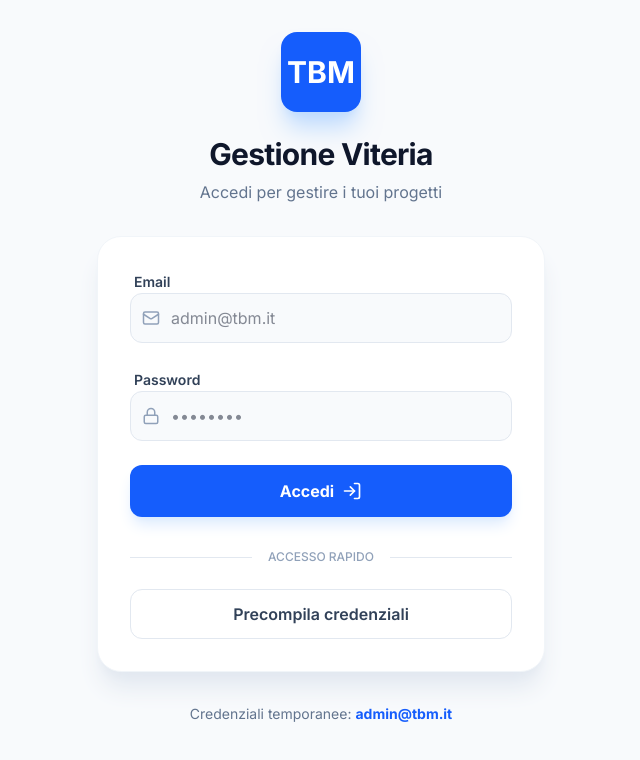
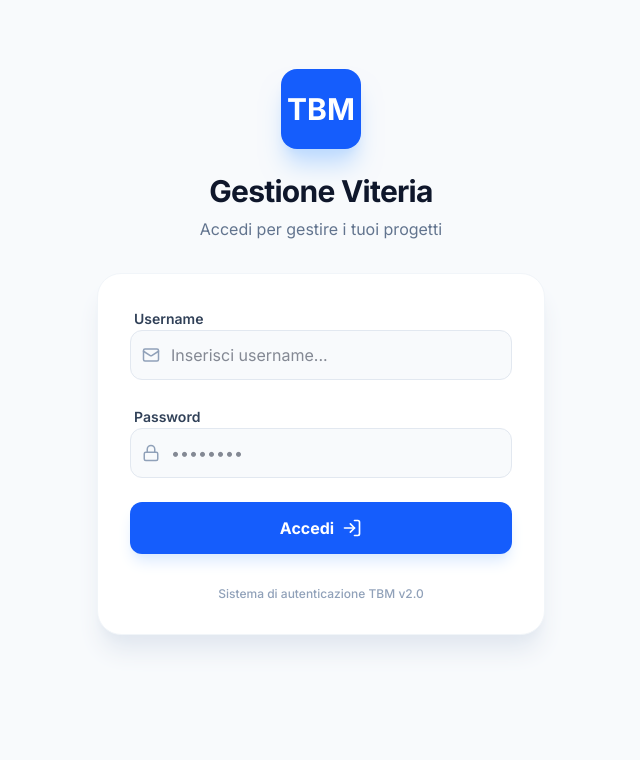
Before and after one commit to marco-calabri/tbm-gestione-viteria, a React (Vite) app: page /#/login in a window 1280 px wide. Shown: the top 760 px of the page, without its empty margins (319-959 px from the left). Built offline with nearby package versions, Linux system fonts and the light colour scheme.

Commit message:
feat: multi-user auth for Marco Federico and Stefano

```diff
--- a/App.tsx
+++ b/App.tsx
@@ -12,7 +12,7 @@ import { UserProfile, UserRole } from './types';
 // Simple Auth Context to manage state
 interface AuthContextType {
   user: UserProfile | null;
-  login: (email: string, pass: string) => Promise<void>;
+  login: (username: string, pass: string) => Promise<void>;
   logout: () => void;
   isLoading: boolean;
 }
@@ -30,7 +30,10 @@ const ProtectedRoute = ({ children, role }: { children: React.ReactNode, role?:
 
   if (isLoading) return <div className="h-screen flex items-center justify-center">Caricamento...</div>;
   if (!user) return <Navigate to="/login" />;
-  if (role && user.role !== role) return <Navigate to="/" />;
+
+  // Se l'utente è un USER semplice, non può accedere ad altre sezioni oltre al configuratore
+  // Se prova ad andare sulla dashboard (/) o altrove, lo mandiamo al configuratore
+  if (user.role === UserRole.USER && role === UserRole.ADMIN) return <Navigate to="/configurator" />;
 
   return <>{children}</>;
 };
@@ -40,7 +43,6 @@ const App: React.FC = () => {
   const [isLoading, setIsLoading] = useState(true);
 
   useEffect(() => {
-    // Mocking Firebase Auth Check
     const stored = localStorage.getItem('tbm_user');
     if (stored) {
       setUser(JSON.parse(stored));
@@ -48,19 +50,29 @@ const App: React.FC = () => {
     setIsLoading(false);
   }, []);
 
-  const login = async (email: string, pass: string) => {
-    // Per il momento: validazione fissa su admin@tbm.it
-    if (email === 'admin@tbm.it' && pass === 'admin@tbm.it') {
-      const mockUser: UserProfile = {
-        uid: 'admin-123',
-        email,
-        displayName: 'Amministratore',
-        role: UserRole.ADMIN
-      };
-      localStorage.setItem('tbm_user', JSON.stringify(mockUser));
-      setUser(mockUser);
-    } else {
-      throw new Error("Credenziali non valide. Usa 'admin@tbm.it' per entrambi i campi.");
+  const login = async (username: string, pass: string) => {
+    try {
+      const response = await fetch('./Database/Utenti.json');
+      const utenti = await response.json();
+
+      const foundUser = utenti.find((u: any) =>
+        u.username.toLowerCase() === username.toLowerCase() && u.password === pass
+      );
+
+      if (foundUser) {
+        const profile: UserProfile = {
+          uid: foundUser.username.toLowerCase(),
+          email: `${foundUser.username.toLowerCase()}@tbm.it`,
+          displayName: foundUser.displayName,
+          role: foundUser.role as UserRole
+        };
+        localStorage.setItem('tbm_user', JSON.stringify(profile));
+        setUser(profile);
+      } else {
+        throw new Error("Credenziali non valide.");
+      }
+    } catch (err) {
+      throw new Error(err instanceof Error ? err.message : "Errore durante il login.");
     }
   };
 
@@ -76,10 +88,10 @@ const App: React.FC = () => {
           {user && <Navbar />}
           <main className="flex-grow container mx-auto px-4 py-8">
             <Routes>
-              <Route path="/login" element={user ? <Navigate to="/" /> : <Login />} />
-              <Route path="/" element={<ProtectedRoute><Dashboard /></ProtectedRoute>} />
+              <Route path="/login" element={user ? <Navigate to={user.role === UserRole.ADMIN ? "/" : "/configurator"} /> : <Login />} />
+              <Route path="/" element={<ProtectedRoute role={UserRole.ADMIN}><Dashboard /></ProtectedRoute>} />
               <Route path="/configurator" element={<ProtectedRoute><Configurator /></ProtectedRoute>} />
-              <Route path="/history" element={<ProtectedRoute><History /></ProtectedRoute>} />
+              <Route path="/history" element={<ProtectedRoute role={UserRole.ADMIN}><History /></ProtectedRoute>} />
               <Route path="/admin" element={<ProtectedRoute role={UserRole.ADMIN}><AdminPanel /></ProtectedRoute>} />
               <Route path="*" element={<Navigate to="/" />} />
             </Routes>
--- a/components/Navbar.tsx
+++ b/components/Navbar.tsx
@@ -10,14 +10,19 @@ export const Navbar: React.FC = () => {
   const location = useLocation();
   const [isMenuOpen, setIsMenuOpen] = useState(false);
 
-  const navLinks = [
-    { path: '/', label: 'Dashboard', icon: <LayoutDashboard size={20} /> },
-    { path: '/configurator', label: 'Nuovo Calcolo', icon: <Settings2 size={20} /> },
-    { path: '/history', label: 'Storico', icon: <History size={20} /> },
-  ];
+  const navLinks = [];
 
   if (user?.role === UserRole.ADMIN) {
-    navLinks.push({ path: '/admin', label: 'Admin', icon: <ShieldAlert size={20} /> });
+    navLinks.push(
+      { path: '/', label: 'Dashboard', icon: <LayoutDashboard size={20} /> },
+      { path: '/configurator', label: 'Nuovo Calcolo', icon: <Settings2 size={20} /> },
+      { path: '/history', label: 'Storico', icon: <History size={20} /> },
+      { path: '/admin', label: 'Admin', icon: <ShieldAlert size={20} /> }
+    );
+  } else {
+    navLinks.push(
+      { path: '/configurator', label: 'Elaborazione Progetto', icon: <Settings2 size={20} /> }
+    );
   }
 
   const isActive = (path: string) => location.pathname === path;
@@ -27,7 +32,7 @@ export const Navbar: React.FC = () => {
       <div className="container mx-auto px-4">
         <div className="flex justify-between items-center h-16">
           <div className="flex items-center gap-8">
-            <Link to="/" className="text-xl font-bold text-blue-600 tracking-tight flex items-center gap-2">
+            <Link to={user?.role === UserRole.ADMIN ? "/" : "/configurator"} className="text-xl font-bold text-blue-600 tracking-tight flex items-center gap-2">
               <div className="bg-blue-600 text-white p-1 rounded">TBM</div>
               <span>Gestione Viteria</span>
             </Link>
@@ -37,11 +42,10 @@ export const Navbar: React.FC = () => {
                 <Link
                   key={link.path}
                   to={link.path}
-                  className={`px-4 py-2 rounded-md text-sm font-medium transition-colors flex items-center gap-2 ${
-                    isActive(link.path)
-                      ? 'bg-blue-50 text-blue-700'
-                      : 'text-slate-600 hover:bg-slate-50 hover:text-slate-900'
-                  }`}
+                  className={`px-4 py-2 rounded-md text-sm font-medium transition-colors flex items-center gap-2 ${isActive(link.path)
+                    ? 'bg-blue-50 text-blue-700'
+                    : 'text-slate-600 hover:bg-slate-50 hover:text-slate-900'
+                    }`}
                 >
                   {link.icon}
                   {link.label}
@@ -81,9 +85,8 @@ export const Navbar: React.FC = () => {
               key={link.path}
               to={link.path}
               onClick={() => setIsMenuOpen(false)}
-              className={`flex items-center gap-3 px-4 py-3 rounded-lg font-medium ${
-                isActive(link.path) ? 'bg-blue-50 text-blue-700' : 'text-slate-600'
-              }`}
+              className={`flex items-center gap-3 px-4 py-3 rounded-lg font-medium ${isActive(link.path) ? 'bg-blue-50 text-blue-700' : 'text-slate-600'
+                }`}
             >
               {link.icon}
               {link.label}
--- a/pages/Login.tsx
+++ b/pages/Login.tsx
@@ -4,7 +4,7 @@ import { useAuth } from '../App';
 import { Mail, Lock, LogIn, AlertCircle } from 'lucide-react';
 
 export const Login: React.FC = () => {
-  const [email, setEmail] = useState('');
+  const [username, setUsername] = useState('');
   const [password, setPassword] = useState('');
   const [error, setError] = useState<string | null>(null);
   const { login } = useAuth();
@@ -15,7 +15,7 @@ export const Login: React.FC = () => {
     setIsLoading(true);
     setError(null);
     try {
-      await login(email, password);
+      await login(username, password);
     } catch (err: any) {
       setError(err.message || 'Errore durante l\'accesso');
     } finally {
@@ -44,16 +44,16 @@ export const Login: React.FC = () => {
 
           <form onSubmit={handleSubmit} className="space-y-6">
             <div className="space-y-2">
-              <label className="text-sm font-semibold text-slate-700 pl-1">Email</label>
+              <label className="text-sm font-semibold text-slate-700 pl-1">Username</label>
               <div className="relative">
                 <Mail className="absolute left-3 top-1/2 -translate-y-1/2 text-slate-400" size={18} />
                 <input
-                  type="email"
+                  type="text"
                   required
                   className="w-full pl-10 pr-4 py-3 rounded-xl border border-slate-200 focus:ring-2 focus:ring-blue-500 focus:border-blue-500 outline-none transition-all bg-slate-50 focus:bg-white"
-                  placeholder="admin@tbm.it"
-                  value={email}
-                  onChange={e => setEmail(e.target.value)}
+                  placeholder="Inserisci username..."
+                  value={username}
+                  onChange={e => setUsername(e.target.value)}
                 />
               </div>
             </div>
@@ -87,33 +87,10 @@ export const Login: React.FC = () => {
             </button>
           </form>
 
-          <div className="mt-8">
-            <div className="relative">
-              <div className="absolute inset-0 flex items-center">
-                <span className="w-full border-t border-slate-200"></span>
-              </div>
-              <div className="relative flex justify-center text-xs uppercase">
-                <span className="bg-white px-4 text-slate-400 font-medium">Accesso Rapido</span>
-              </div>
-            </div>
-
-            <div className="mt-6">
-              <button
-                onClick={() => {
-                  setEmail('admin@tbm.it');
-                  setPassword('admin@tbm.it');
-                }}
-                className="w-full flex items-center justify-center gap-3 py-3 px-4 border border-slate-200 rounded-xl text-slate-700 font-semibold hover:bg-slate-50 transition-all"
-              >
-                Precompila credenziali
-              </button>
-            </div>
+          <div className="mt-8 text-center text-xs text-slate-400 font-medium">
+            Sistema di autenticazione TBM v2.0
           </div>
         </div>
-
-        <p className="text-center text-sm text-slate-500">
-          Credenziali temporanee: <span className="font-bold text-blue-600">admin@tbm.it</span>
-        </p>
       </div>
     </div>
   );
--- /dev/null
+++ b/public/Database/Utenti.json
@@ -0,0 +1,20 @@
+[
+    {
+        "username": "Marco",
+        "password": "admin01",
+        "role": "ADMIN",
+        "displayName": "Marco"
+    },
+    {
+        "username": "Federico",
+        "password": "user01",
+        "role": "USER",
+        "displayName": "Federico"
+    },
+    {
+        "username": "Stefano",
+        "password": "user02",
+        "role": "USER",
+        "displayName": "Stefano"
+    }
+]
```
